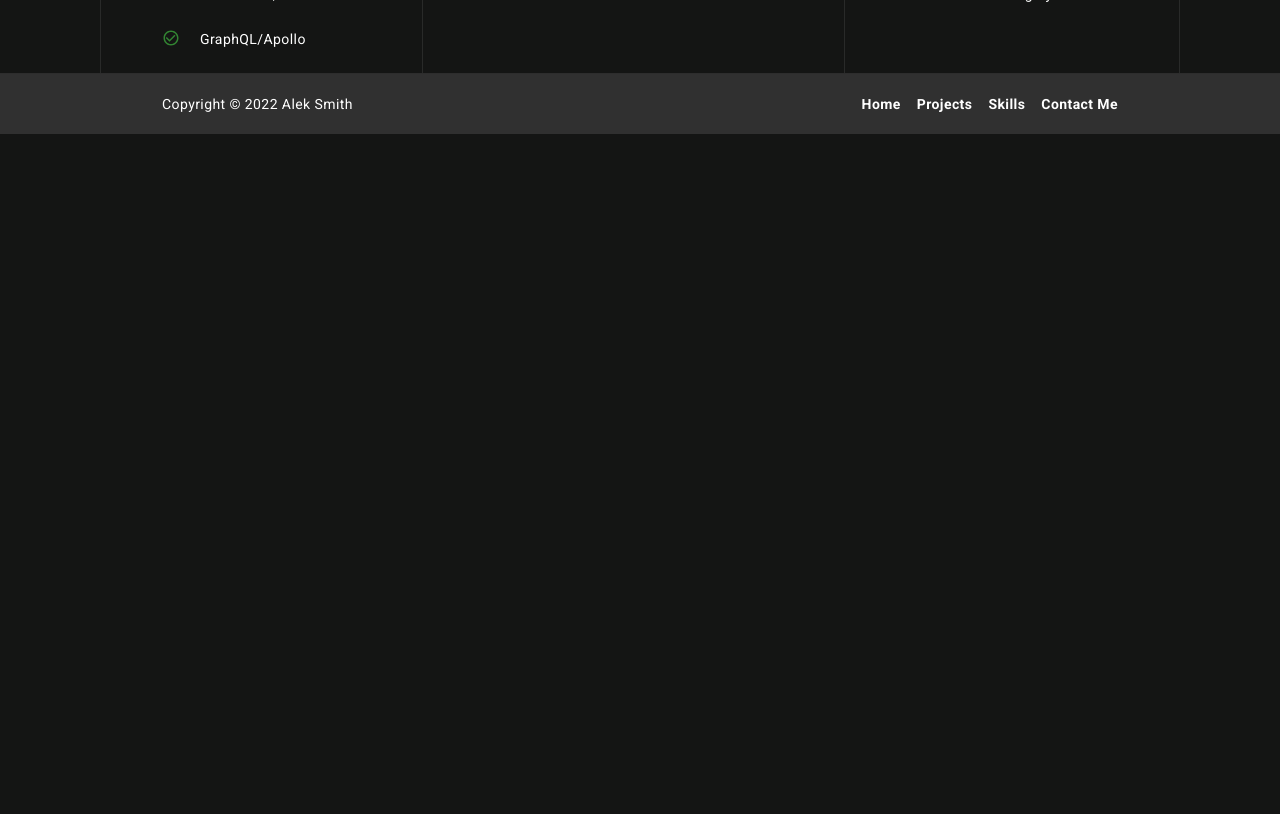
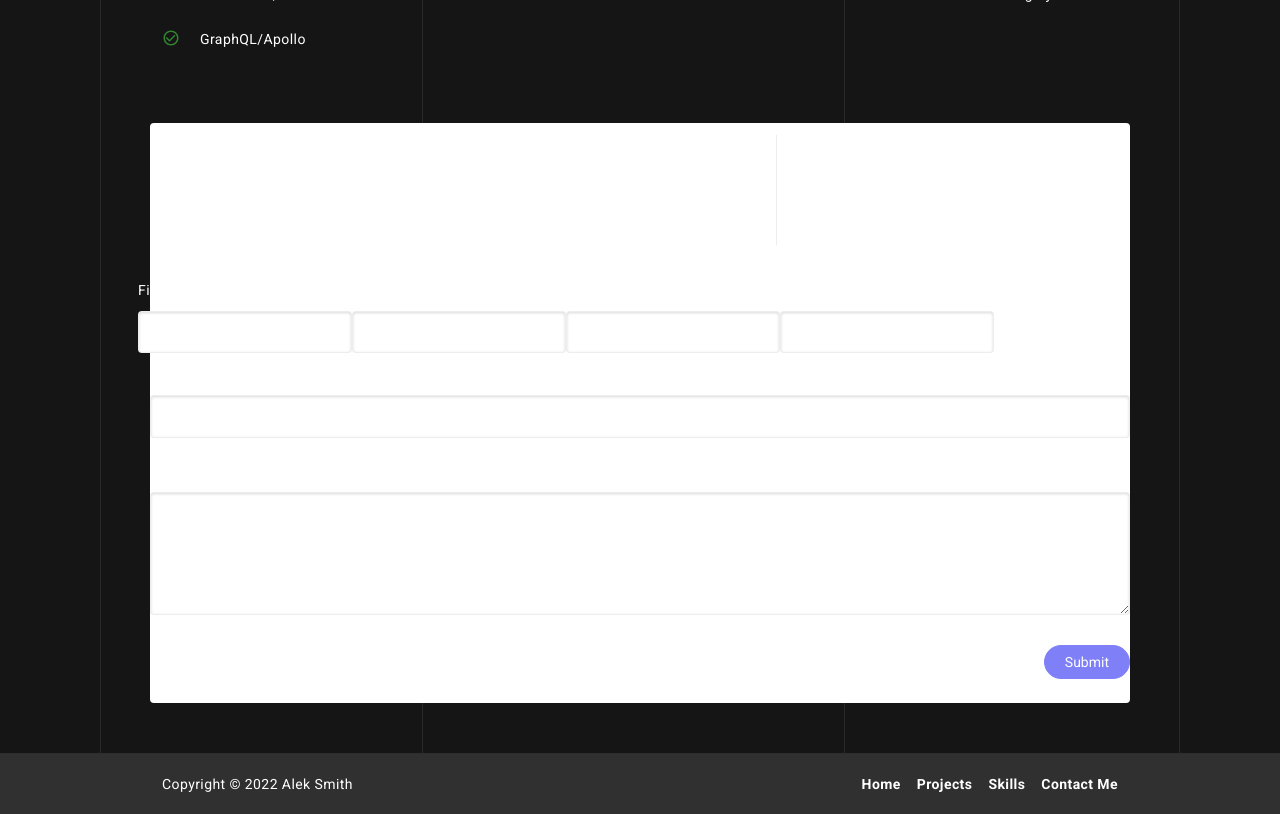
Before and after one commit to yuriih-dev/portfolio, a React (Create React App) app: page / in a window 1280 px wide. Shown: the part 2520-3334 px from the top of the page. Before the commit the page ends 2654 px from the top, so only its background shows below. Built offline with nearby package versions, Linux system fonts and the light colour scheme.

Commit message:
add contact form

```diff
--- a/src/pages/home.tsx
+++ b/src/pages/home.tsx
@@ -1,11 +1,11 @@
 /** @jsx jsx */
 import { css, jsx } from '@emotion/react';
 import DefaultLayout from '../layouts/DefaultLayout';
-// import ContactForm from '../components/Sections/ContactForm';
 import Hero from '../components/Sections/Hero';
 import Projects from '../components/projects';
 import Skills from '../components/Sections/Skills';
 import AboutMe from '../components/Sections/AboutMe';
+import ContactForm from 'src/components/Sections/ContactForm';
 
 export const HomePage = () => {
   return (
@@ -15,6 +15,7 @@ export const HomePage = () => {
         <Projects />
         <AboutMe />
         <Skills />
+        <ContactForm />
       </div>
     </DefaultLayout>
   );
```
